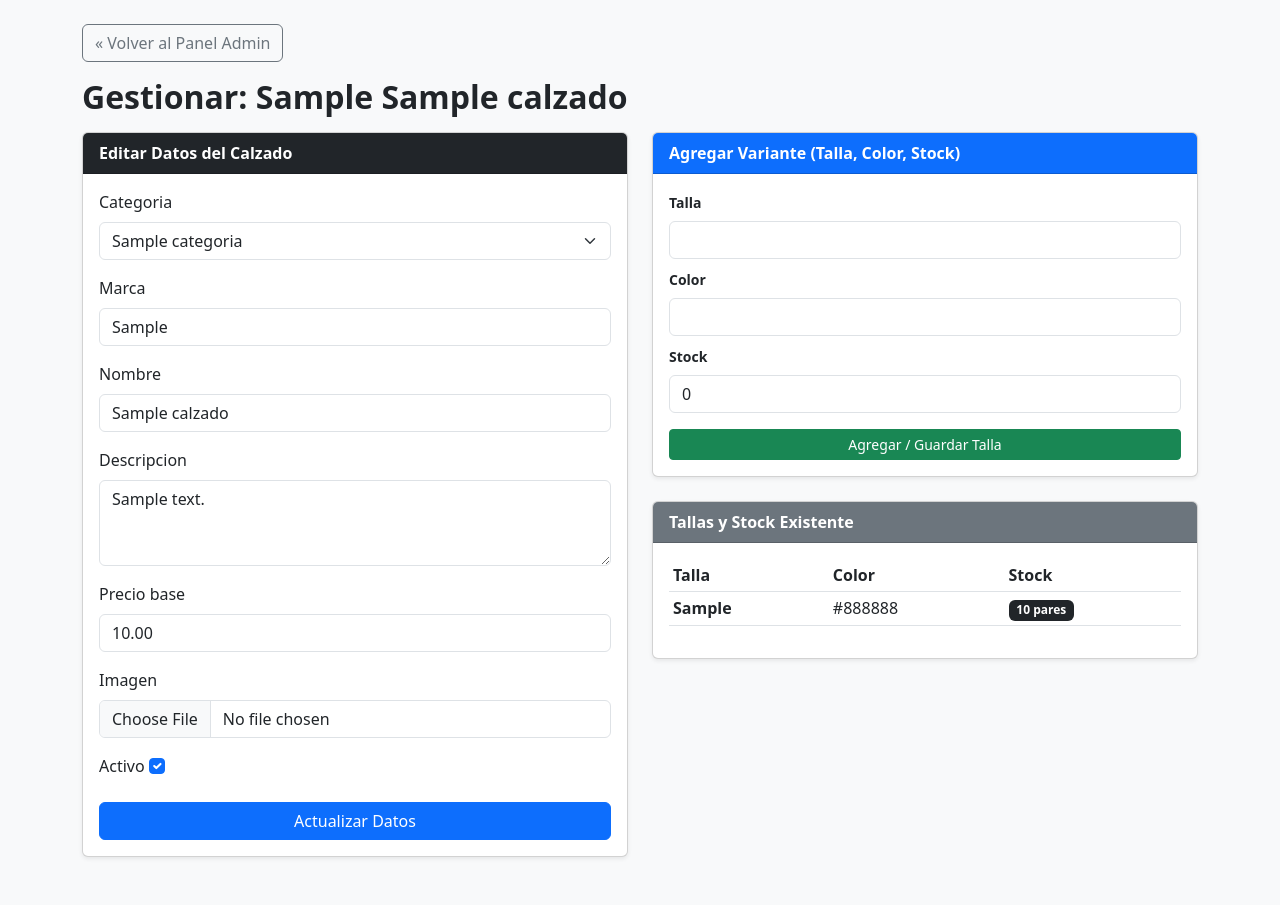
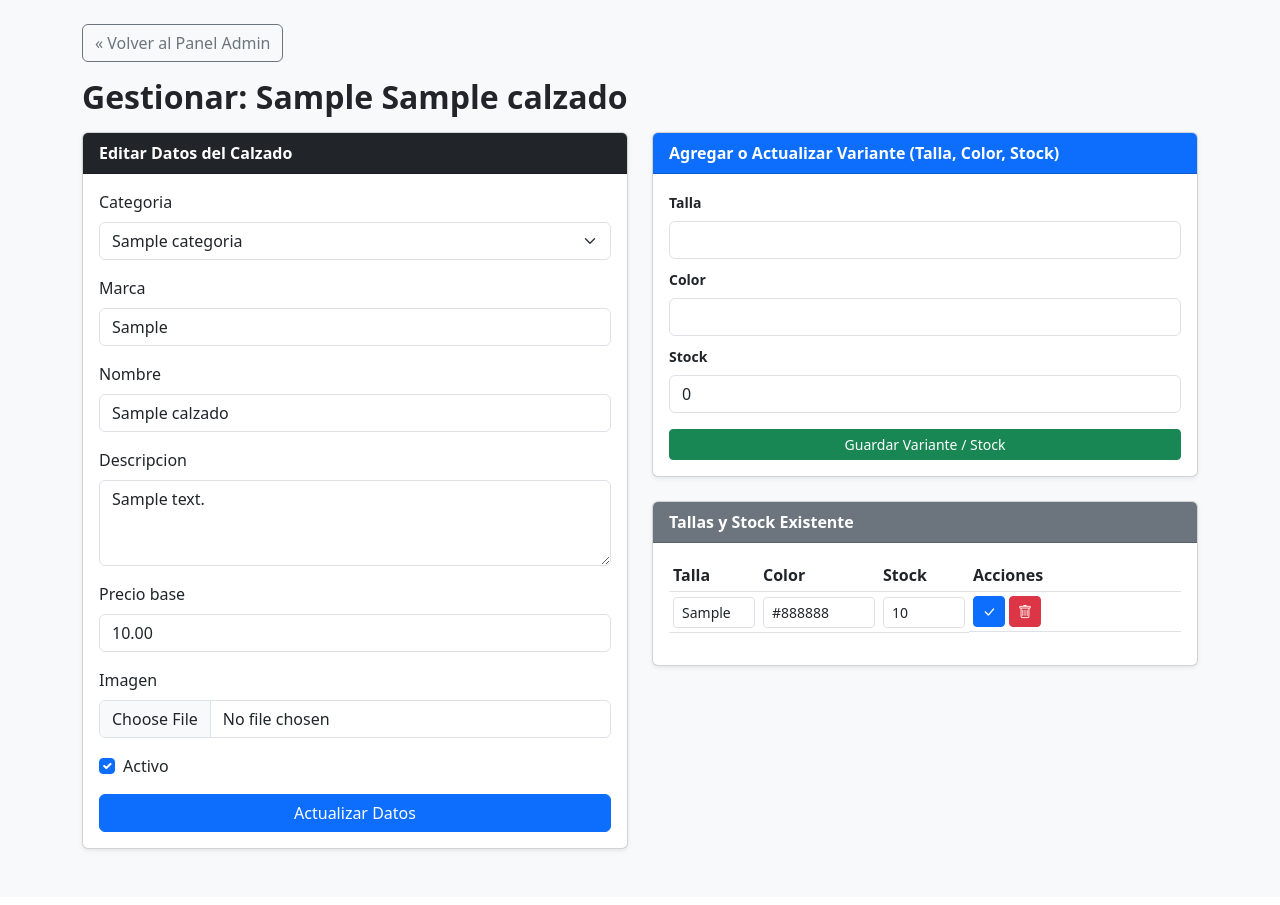
Before and after one commit to enriqueloayzah-sys/repositorio_calzados_import, a Django app: page /administracion/calzado/1/ in a window 1280 px wide. Shown: the part 56-961 px from the top of the page. After the commit the page ends 908 px from the top, so only its background shows below. Run offline with Django 4.2, Linux system fonts and the light colour scheme; a user stored in the database is signed in; tables that the repository leaves empty hold one stand-in row (values such as "Sample post").

Commit message:
feat: editar/quitar tallas, mejorar promociones y control de entrega

```diff
--- a/tienda/templates/tienda/editar_calzado.html
+++ b/tienda/templates/tienda/editar_calzado.html
@@ -13,8 +13,15 @@
                     <input type="hidden" name="guardar_calzado" value="1">
                     {% for f in form %}
                         <div class="mb-3">
+                            {% if f.field.widget.input_type == 'checkbox' %}
+                                <div class="form-check">
+                                    {{ f }}
+                                    <label class="form-check-label">{{ f.label }}</label>
+                                </div>
+                            {% else %}
                                 <label class="form-label">{{ f.label }}</label>
                                 {{ f }}
+                            {% endif %}
                         </div>
                     {% endfor %}
                     <button type="submit" class="btn btn-primary w-100">Actualizar Datos</button>
@@ -25,7 +32,7 @@
 
     <div class="col-md-6">
         <div class="card shadow-sm mb-4">
-            <div class="card-header bg-primary text-white fw-bold">Agregar Variante (Talla, Color, Stock)</div>
+            <div class="card-header bg-primary text-white fw-bold">Agregar o Actualizar Variante (Talla, Color, Stock)</div>
             <div class="card-body">
                 <form method="POST">
                     {% csrf_token %}
@@ -36,7 +43,7 @@
                             {{ f }}
                         </div>
                     {% endfor %}
-                    <button type="submit" class="btn btn-success btn-sm w-100 mt-2">Agregar / Guardar Talla</button>
+                    <button type="submit" class="btn btn-success btn-sm w-100 mt-2">Guardar Variante / Stock</button>
                 </form>
             </div>
         </div>
@@ -44,23 +51,45 @@
         <div class="card shadow-sm">
             <div class="card-header bg-secondary text-white fw-bold">Tallas y Stock Existente</div>
             <div class="card-body">
-                <table class="table table-sm">
+                <div class="table-responsive">
+                    <table class="table table-sm align-middle">
                         <thead>
                             <tr>
                                 <th>Talla</th>
                                 <th>Color</th>
                                 <th>Stock</th>
+                                <th>Acciones</th>
                             </tr>
                         </thead>
                         <tbody>
                             {% for v in variantes %}
                                 <tr>
-                                <td class="fw-bold">{{ v.talla }}</td>
-                                <td>{{ v.color }}</td>
-                                <td><span class="badge bg-dark">{{ v.stock }} pares</span></td>
+                                    <td style="width: 90px;">
+                                        <input type="text" name="talla" form="form-var-{{ v.id }}" value="{{ v.talla }}" class="form-control form-control-sm" required>
+                                    </td>
+                                    <td style="width: 120px;">
+                                        <input type="text" name="color" form="form-var-{{ v.id }}" value="{{ v.color }}" class="form-control form-control-sm" required>
+                                    </td>
+                                    <td style="width: 90px;">
+                                        <input type="number" name="stock" form="form-var-{{ v.id }}" value="{{ v.stock }}" min="0" class="form-control form-control-sm" required>
+                                    </td>
+                                    <td class="d-flex gap-1">
+                                        <form id="form-var-{{ v.id }}" action="{% url 'editar_variante' v.id %}" method="POST" class="d-inline">
+                                            {% csrf_token %}
+                                            <button type="submit" class="btn btn-primary btn-sm" title="Guardar cambios">
+                                                <i class="bi bi-check-lg"></i>
+                                            </button>
+                                        </form>
+                                        <form action="{% url 'eliminar_variante' v.id %}" method="POST" class="d-inline" onsubmit="return confirm('¿Quitar esta talla/variante?');">
+                                            {% csrf_token %}
+                                            <button type="submit" class="btn btn-danger btn-sm" title="Quitar variante">
+                                                <i class="bi bi-trash"></i>
+                                            </button>
+                                        </form>
+                                    </td>
                                 </tr>
                             {% empty %}
-                            <tr><td colspan="3" class="text-center text-muted">Aún no agregaste ninguna talla a este calzado.</td></tr>
+                                <tr><td colspan="4" class="text-center text-muted">Aún no agregaste tallas a este calzado.</td></tr>
                             {% endfor %}
                         </tbody>
                     </table>
@@ -68,4 +97,5 @@
             </div>
         </div>
     </div>
+</div>
 {% endblock %}
--- a/tienda/urls.py
+++ b/tienda/urls.py
@@ -8,8 +8,13 @@ urlpatterns = [
     path('logout/', views.logout_view, name='logout'),
     path('carrito/', views.ver_carrito, name='ver_carrito'),
     path('carrito/agregar/<int:variante_id>/', views.agregar_carrito, name='agregar_carrito'),
+    path('carrito/actualizar/<int:variante_id>/', views.actualizar_carrito, name='actualizar_carrito'),
+    path('carrito/eliminar/<int:variante_id>/', views.eliminar_carrito, name='eliminar_carrito'),
     path('pedido/confirmar/', views.confirmar_pedido, name='confirmar_pedido'),
     path('mis-pedidos/', views.mis_pedidos, name='mis_pedidos'),
     path('administracion/', views.panel_admin, name='panel_admin'),
+    path('administracion/pedido/<int:pedido_id>/entregar/', views.marcar_entregado, name='marcar_entregado'),
     path('administracion/calzado/<int:calzado_id>/', views.editar_calzado, name='editar_calzado'),
+    path('administracion/variante/<int:variante_id>/editar/', views.editar_variante, name='editar_variante'),
+    path('administracion/variante/<int:variante_id>/eliminar/', views.eliminar_variante, name='eliminar_variante'),
 ]
--- a/tienda/views.py
+++ b/tienda/views.py
@@ -6,14 +6,19 @@ from django.contrib.auth.decorators import login_required
 from django.contrib.auth.models import User
 from django.contrib import messages
 from django.db import transaction
+from django.utils import timezone
 from .models import (
     PerfilUsuario, Categoria, Calzado, VarianteCalzado,
     Promocion, Pedido, DetallePedido
 )
 from .forms import RegistroClienteForm, CalzadoForm, VarianteForm, PromocionForm
 
+
 def es_admin(user):
-    return user.is_authenticated and hasattr(user, 'perfil') and user.perfil.rol == 'ADMIN'
+    return user.is_authenticated and (
+        user.is_superuser or (hasattr(user, 'perfil') and user.perfil.rol == 'ADMIN')
+    )
+
 
 def registro_view(request):
     if request.method == 'POST':
@@ -39,10 +44,11 @@ def registro_view(request):
         form = RegistroClienteForm()
     return render(request, 'tienda/registro.html', {'form': form})
 
+
 def login_view(request):
     if request.method == 'POST':
-        usuario_input = request.POST.get('username')
-        password = request.POST.get('password')
+        usuario_input = request.POST.get('username', '').strip()
+        password = request.POST.get('password', '')
         user = authenticate(request, username=usuario_input, password=password)
         if user is not None:
             perfil, _ = PerfilUsuario.objects.get_or_create(
@@ -56,33 +62,49 @@ def login_view(request):
         messages.error(request, "Usuario o contraseña incorrectos.")
     return render(request, 'tienda/login.html')
 
+
 def logout_view(request):
     logout(request)
     return redirect('catalogo')
 
+
 def catalogo_view(request):
-    categorias = Categoria.objects.all()
-    calzados = Calzado.objects.filter(activo=True).prefetch_related('variantes', 'promociones')
+    categorias = Categoria.objects.all().order_by('nombre')
+    calzados = Calzado.objects.filter(activo=True).prefetch_related('variantes', 'promociones').order_by('-creado_en')
 
-    cat_id = request.GET.get('categoria')
-    solo_ofertas = request.GET.get('ofertas')
+    cat_id = request.GET.get('categoria', '').strip()
+    solo_ofertas = request.GET.get('ofertas', '').strip()
     buscar = request.GET.get('q', '').strip()
+    talla_filtro = request.GET.get('talla', '').strip()
 
     if cat_id:
         calzados = calzados.filter(categoria_id=cat_id)
     if buscar:
         calzados = calzados.filter(nombre__icontains=buscar) | calzados.filter(marca__icontains=buscar)
+    if talla_filtro:
+        calzados = calzados.filter(variantes__talla__iexact=talla_filtro, variantes__stock__gt=0).distinct()
+
+    ahora = timezone.now()
+    promociones_vigentes = Promocion.objects.filter(
+        activa=True,
+        fecha_inicio__lte=ahora,
+        fecha_fin__gte=ahora,
+        calzado__activo=True
+    ).select_related('calzado', 'calzado__categoria').order_by('-porcentaje_descuento')
 
     items = []
     for c in calzados:
         promo = c.promocion_vigente()
         if solo_ofertas and not promo:
             continue
+        variantes_disp = c.variantes.filter(stock__gt=0)
+        if talla_filtro:
+            variantes_disp = variantes_disp.filter(talla__iexact=talla_filtro)
         items.append({
             'obj': c,
             'promo': promo,
             'precio_final': c.precio_final,
-            'variantes_disponibles': c.variantes.filter(stock__gt=0),
+            'variantes_disponibles': variantes_disp,
         })
 
     carrito = request.session.get('carrito', {})
@@ -91,16 +113,24 @@ def catalogo_view(request):
     return render(request, 'tienda/catalogo.html', {
         'items': items,
         'categorias': categorias,
+        'promociones_vigentes': promociones_vigentes,
         'total_items_carrito': total_items_carrito,
         'solo_ofertas': bool(solo_ofertas),
         'buscar': buscar,
+        'talla_filtro': talla_filtro,
+        'cat_seleccionada': cat_id,
     })
+
 
 @login_required
 def agregar_carrito(request, variante_id):
     if request.method == 'POST':
         variante = get_object_or_404(VarianteCalzado, id=variante_id)
-        cantidad = int(request.POST.get('cantidad', 1))
+        try:
+            cantidad = int(request.POST.get('cantidad', 1))
+        except (ValueError, TypeError):
+            cantidad = 1
+
         if cantidad < 1 or cantidad > variante.stock:
             messages.error(request, "Cantidad no válida o stock insuficiente.")
             return redirect('catalogo')
@@ -109,7 +139,7 @@ def agregar_carrito(request, variante_id):
         key = str(variante.id)
         actual = carrito.get(key, {'cantidad': 0})['cantidad']
         if actual + cantidad > variante.stock:
-            messages.error(request, "Supera el stock disponible para esa variante.")
+            messages.error(request, "La cantidad supera el stock disponible para esa talla y color.")
             return redirect('catalogo')
 
         carrito[key] = {
@@ -118,22 +148,71 @@ def agregar_carrito(request, variante_id):
             'talla': variante.talla,
             'color': variante.color,
             'precio': str(variante.calzado.precio_final),
+            'stock_max': variante.stock,
             'cantidad': actual + cantidad,
         }
         request.session['carrito'] = carrito
         messages.success(request, "Producto agregado al carrito.")
     return redirect('ver_carrito')
 
+
+@login_required
+def actualizar_carrito(request, variante_id):
+    if request.method == 'POST':
+        carrito = request.session.get('carrito', {})
+        key = str(variante_id)
+        if key in carrito:
+            try:
+                nueva_cant = int(request.POST.get('cantidad', 1))
+            except (ValueError, TypeError):
+                nueva_cant = 1
+
+            variante = get_object_or_404(VarianteCalzado, id=variante_id)
+            if nueva_cant <= 0:
+                del carrito[key]
+                messages.info(request, "Producto eliminado del carrito.")
+            elif nueva_cant > variante.stock:
+                messages.error(request, f"Solo hay {variante.stock} pares disponibles de esta variante.")
+            else:
+                carrito[key]['cantidad'] = nueva_cant
+                carrito[key]['precio'] = str(variante.calzado.precio_final)
+                carrito[key]['stock_max'] = variante.stock
+                messages.success(request, "Cantidad actualizada.")
+            request.session['carrito'] = carrito
+    return redirect('ver_carrito')
+
+
+@login_required
+def eliminar_carrito(request, variante_id):
+    if request.method == 'POST':
+        carrito = request.session.get('carrito', {})
+        key = str(variante_id)
+        if key in carrito:
+            del carrito[key]
+            request.session['carrito'] = carrito
+            messages.info(request, "Producto quitado del carrito.")
+    return redirect('ver_carrito')
+
+
 @login_required
 def ver_carrito(request):
     carrito = request.session.get('carrito', {})
     filas = []
     total = Decimal('0.00')
-    for key, item in carrito.items():
-        subtotal = Decimal(item['precio']) * item['cantidad']
+    for _, item in carrito.items():
+        variante = VarianteCalzado.objects.filter(id=item['variante_id']).first()
+        precio_actual = variante.calzado.precio_final if variante else Decimal(item['precio'])
+        stock_max = variante.stock if variante else item['cantidad']
+        subtotal = (precio_actual * item['cantidad']).quantize(Decimal('0.01'))
         total += subtotal
-        filas.append({**item, 'subtotal': subtotal})
+        filas.append({
+            **item,
+            'precio': precio_actual,
+            'stock_max': stock_max,
+            'subtotal': subtotal
+        })
     return render(request, 'tienda/carrito.html', {'filas': filas, 'total': total})
+
 
 @login_required
 def confirmar_pedido(request):
@@ -147,11 +226,13 @@ def confirmar_pedido(request):
 
     try:
         with transaction.atomic():
+            codigo_entrega = f"CI-{uuid.uuid4().hex[:8].upper()}"
             pedido = Pedido.objects.create(
                 cliente=request.user,
-                codigo=f"CI-{uuid.uuid4().hex[:8].upper()}",
+                codigo=codigo_entrega,
                 total=Decimal('0.00'),
-                estado='CONFIRMADO'
+                estado='CONFIRMADO',
+                estado_entrega='PENDIENTE'
             )
             total_pedido = Decimal('0.00')
 
@@ -173,29 +254,44 @@ def confirmar_pedido(request):
                 )
                 total_pedido += precio_unit * cant
 
-            pedido.total = total_pedido
+            pedido.total = total_pedido.quantize(Decimal('0.01'))
             pedido.save()
             request.session['carrito'] = {}
-            messages.success(request, f"¡Pedido realizado con éxito! Código: {pedido.codigo}")
+            messages.success(
+                request,
+                f"¡Pedido confirmado! Tu código de entrega es: {pedido.codigo}. Preséntalo al recoger o coordinar tu calzado."
+            )
             return redirect('mis_pedidos')
     except ValueError as e:
         messages.error(request, str(e))
         return redirect('ver_carrito')
+
 
 @login_required
 def mis_pedidos(request):
     pedidos = Pedido.objects.filter(cliente=request.user).order_by('-fecha').prefetch_related('detalles__variante__calzado')
     return render(request, 'tienda/mis_pedidos.html', {'pedidos': pedidos})
 
+
 @login_required
 def panel_admin(request):
-    if not es_admin(request.user) and not request.user.is_superuser:
+    if not es_admin(request.user):
         messages.error(request, "Acceso restringido a Administradores.")
         return redirect('catalogo')
 
     calzados = Calzado.objects.all().prefetch_related('variantes', 'promociones').order_by('-creado_en')
-    pedidos = Pedido.objects.filter(estado='CONFIRMADO').order_by('-fecha')
-    ingresos_totales = sum(p.total for p in pedidos)
+    buscar_codigo = request.GET.get('codigo_entrega', '').strip().upper()
+    filtro_entrega = request.GET.get('estado_entrega', '').strip()
+
+    pedidos = Pedido.objects.filter(estado='CONFIRMADO').order_by('-fecha').prefetch_related('detalles__variante__calzado', 'cliente')
+    if buscar_codigo:
+        pedidos = pedidos.filter(codigo__icontains=buscar_codigo)
+    if filtro_entrega in ('PENDIENTE', 'ENTREGADO'):
+        pedidos = pedidos.filter(estado_entrega=filtro_entrega)
+
+    todos_confirmados = Pedido.objects.filter(estado='CONFIRMADO')
+    ingresos_totales = sum((p.total for p in todos_confirmados), Decimal('0.00'))
+    pendientes_entrega_count = todos_confirmados.filter(estado_entrega='PENDIENTE').count()
 
     form_calzado = CalzadoForm()
     form_promo = PromocionForm()
@@ -205,9 +301,9 @@ def panel_admin(request):
         if accion == 'crear_calzado':
             form_calzado = CalzadoForm(request.POST, request.FILES)
             if form_calzado.is_valid():
-                form_calzado.save()
-                messages.success(request, "Nuevo calzado registrado.")
-                return redirect('panel_admin')
+                nuevo = form_calzado.save()
+                messages.success(request, f"Calzado '{nuevo.nombre}' registrado. Ahora agrega sus tallas y stock.")
+                return redirect('editar_calzado', calzado_id=nuevo.id)
         elif accion == 'crear_promo':
             form_promo = PromocionForm(request.POST)
             if form_promo.is_valid():
@@ -219,13 +315,37 @@ def panel_admin(request):
         'calzados': calzados,
         'pedidos': pedidos,
         'ingresos_totales': ingresos_totales,
+        'pendientes_entrega_count': pendientes_entrega_count,
+        'buscar_codigo': buscar_codigo,
+        'filtro_entrega': filtro_entrega,
         'form_calzado': form_calzado,
         'form_promo': form_promo,
     })
 
+
+@login_required
+def marcar_entregado(request, pedido_id):
+    if not es_admin(request.user):
+        messages.error(request, "Acceso restringido a Administradores.")
+        return redirect('catalogo')
+
+    if request.method == 'POST':
+        pedido = get_object_or_404(Pedido, id=pedido_id)
+        if pedido.estado_entrega != 'ENTREGADO':
+            pedido.estado_entrega = 'ENTREGADO'
+            pedido.fecha_entrega = timezone.now()
+            pedido.entregado_por = request.user
+            pedido.save()
+            messages.success(request, f"Pedido {pedido.codigo} marcado como ENTREGADO.")
+        else:
+            messages.info(request, f"El pedido {pedido.codigo} ya figuraba como entregado.")
+    return redirect('panel_admin')
+
+
 @login_required
 def editar_calzado(request, calzado_id):
-    if not es_admin(request.user) and not request.user.is_superuser:
+    if not es_admin(request.user):
+        messages.error(request, "Acceso restringido a Administradores.")
         return redirect('catalogo')
 
     calzado = get_object_or_404(Calzado, id=calzado_id)
@@ -235,20 +355,87 @@ def editar_calzado(request, calzado_id):
     if request.method == 'POST':
         if 'guardar_calzado' in request.POST and form.is_valid():
             form.save()
-            messages.success(request, "Calzado actualizado correctamente.")
+            messages.success(request, "Datos del calzado actualizados.")
             return redirect('editar_calzado', calzado_id=calzado.id)
         elif 'agregar_variante' in request.POST:
             form_variante = VarianteForm(request.POST)
             if form_variante.is_valid():
-                v = form_variante.save(commit=False)
-                v.calzado = calzado
-                v.save()
-                messages.success(request, "Variante guardada.")
+                talla = form_variante.cleaned_data['talla'].strip()
+                color = form_variante.cleaned_data['color'].strip()
+                stock = form_variante.cleaned_data['stock']
+                existente = VarianteCalzado.objects.filter(
+                    calzado=calzado, talla__iexact=talla, color__iexact=color
+                ).first()
+                if existente:
+                    existente.stock = stock
+                    existente.save()
+                    messages.success(request, f"Stock actualizado para Talla {existente.talla} ({existente.color}): {existente.stock} pares.")
+                else:
+                    VarianteCalzado.objects.create(
+                        calzado=calzado, talla=talla, color=color, stock=stock
+                    )
+                    messages.success(request, f"Variante Talla {talla} ({color}) agregada con {stock} pares.")
                 return redirect('editar_calzado', calzado_id=calzado.id)
 
     return render(request, 'tienda/editar_calzado.html', {
         'calzado': calzado,
         'form': form,
         'form_variante': form_variante,
-        'variantes': calzado.variantes.all(),
+        'variantes': calzado.variantes.all().order_by('talla', 'color'),
     })
+
+
+@login_required
+def editar_variante(request, variante_id):
+    if not es_admin(request.user):
+        messages.error(request, "Acceso restringido a Administradores.")
+        return redirect('catalogo')
+
+    variante = get_object_or_404(VarianteCalzado, id=variante_id)
+    if request.method == 'POST':
+        talla = request.POST.get('talla', '').strip()
+        color = request.POST.get('color', '').strip()
+        try:
+            stock = int(request.POST.get('stock', 0))
+        except (ValueError, TypeError):
+            stock = 0
+
+        if not talla or not color or stock < 0:
+            messages.error(request, "Ingresa talla, color y un stock válido (0 o mayor).")
+            return redirect('editar_calzado', calzado_id=variante.calzado.id)
+
+        duplicada = VarianteCalzado.objects.filter(
+            calzado=variante.calzado,
+            talla__iexact=talla,
+            color__iexact=color
+        ).exclude(id=variante.id).first()
+
+        if duplicada:
+            messages.error(request, f"Ya existe otra variante con talla {talla} y color {color}.")
+            return redirect('editar_calzado', calzado_id=variante.calzado.id)
+
+        variante.talla = talla
+        variante.color = color
+        variante.stock = stock
+        variante.save()
+        messages.success(request, f"Variante actualizada: Talla {variante.talla} ({variante.color}) - {variante.stock} pares.")
+
+    return redirect('editar_calzado', calzado_id=variante.calzado.id)
+
+
+@login_required
+def eliminar_variante(request, variante_id):
+    if not es_admin(request.user):
+        messages.error(request, "Acceso restringido a Administradores.")
+        return redirect('catalogo')
+
+    variante = get_object_or_404(VarianteCalzado, id=variante_id)
+    calzado_id = variante.calzado.id
+    if request.method == 'POST':
+        try:
+            variante.delete()
+            messages.success(request, "Talla/variante eliminada correctamente.")
+        except Exception:
+            messages.error(request, "No se puede eliminar esta variante porque ya tiene pedidos asociados.")
+
+    return redirect('editar_calzado', calzado_id=calzado_id)
```
Also changed, not shown: tienda/models.py (+39 -4 lines), tienda/templates/tienda/catalogo.html (+52 -10 lines), tienda/migrations/0002_pedido_entregado_por_pedido_estado_entrega_and_more.py (added). Lines whose indentation alone changed are shown as unchanged.
